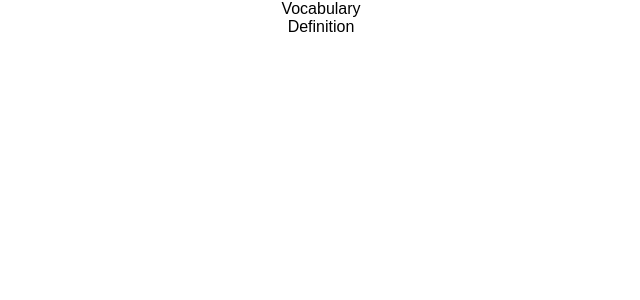
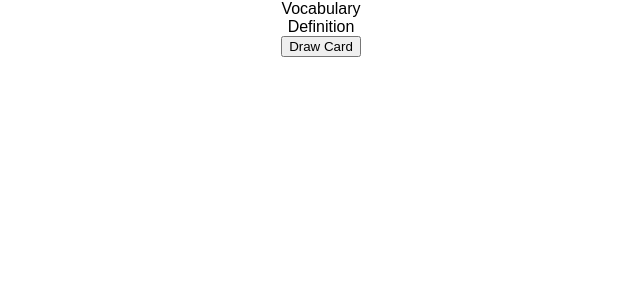
Before and after one commit to rhbelson/MemoryHelper, a React (Create React App) app: page / in a window 1280 px wide. Shown: the top 300 px of the page, without its empty margins (319-959 px from the left). Built offline with nearby package versions, Linux system fonts and the light colour scheme.

Commit message:
create draw button

```diff
--- a/src/App.js
+++ b/src/App.js
@@ -1,10 +1,13 @@
 import React, { Component } from 'react';
 import './App.css';
 import Card from './Card/Card';
+import Draw from './Draw/Draw';
 
 class App extends Component {
   constructor(props){
     super(props);
+
+    this.updateCard = this.updateCard.bind(this);
 
     this.state = {
       cards: [
@@ -28,12 +31,21 @@ class App extends Component {
     var card = currentCards[Math.floor(Math.random() * currentCards.length)]
     return(card);
   }
+
+  updateCard(){
+    console.log("New Card");
+  }
   render() {
     return (
       <div className="App">
-        <Card vocab={this.state.currentCard.vocab}
-              definition={this.state.currentCard.definition}
-              />
+        <div className="cardRow">
+          <Card vocab={this.state.currentCard.vocab}
+                definition={this.state.currentCard.definition}
+                />
+        </div >
+        <div className="buttonRow">
+          <Draw drawCard={this.updateCard}/>
+        </div>
       </div>
     );
   }
--- a/src/Card/Card.jsx
+++ b/src/Card/Card.jsx
@@ -1,4 +1,4 @@
-import React, { Component } from 'react';
+import React from 'react';
 import './Card.css';
 
 const Card = (props) => (
--- a/src/Draw/Draw.jsx
+++ b/src/Draw/Draw.jsx
@@ -0,0 +1,24 @@
+import React, { Component } from 'react';
+import './Draw.css';
+
+class Draw extends Component{
+  constructor(props){
+    super(props);
+
+    this.drawCard = this.drawCard.bind(this);
+  }
+
+  drawCard(){
+    this.props.drawCard();
+  }
+
+  render(props){
+    return(
+      <div className="buttonContainer">
+        <button className="btn" onClick={this.drawCard}>Draw Card</button>
+      </div>
+    )
+  }
+}
+
+export default Draw
```
